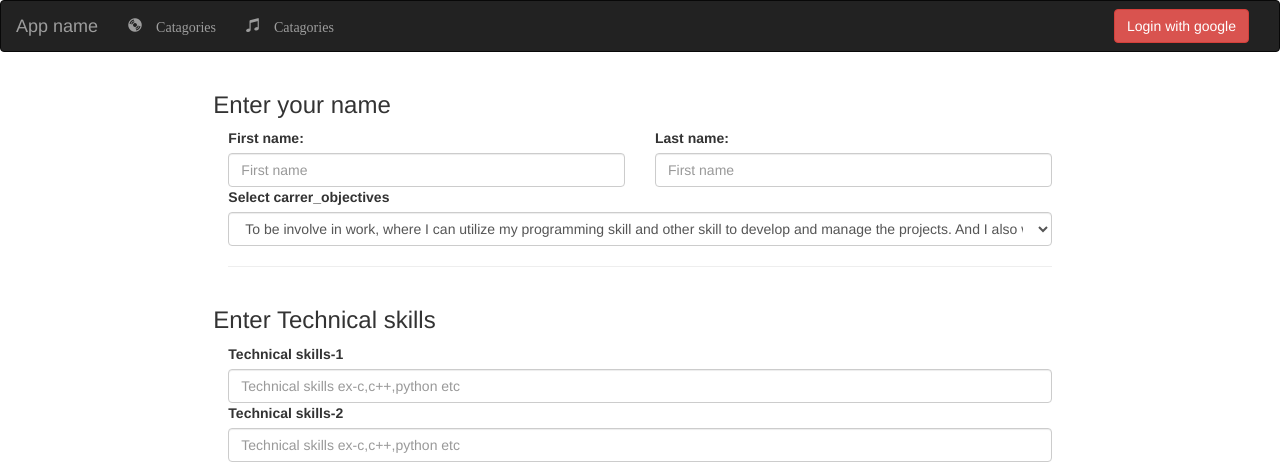
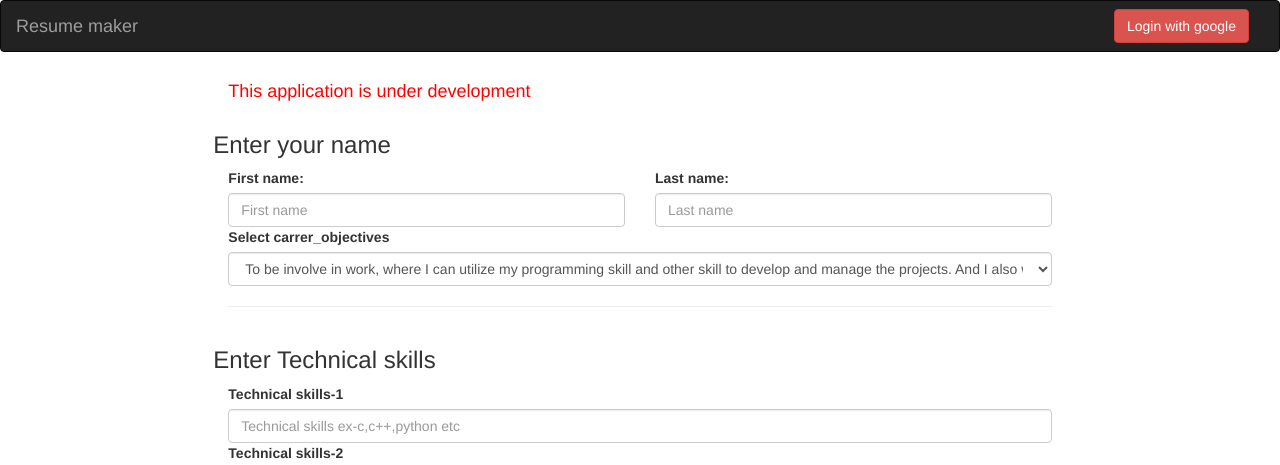
Before and after one commit to sgupta-codeprofile/ondemandservices, a Django app: page /resume_maker/ in a window 1280 px wide. Shown: the top 465 px of the page. Run offline with Django 3.2, Linux system fonts and the light colour scheme; some libraries are stand-ins or nearby versions; some web fonts are replaced.

Commit message:
stop working on resume maker application and fix minor code in resume making

```diff
--- a/resume_maker/forms.py
+++ b/resume_maker/forms.py
@@ -17,7 +17,7 @@ class Resume(forms.Form):
     first_name=forms.CharField(label='First name:',max_length=100,widget=forms.TextInput(attrs={'placeholder':'First name',
                                                                             'class':'form-control'
                                                                             }))
-    last_name=forms.CharField(label='Last name:',max_length=100,widget=forms.TextInput(attrs={'placeholder':'First name',
+    last_name=forms.CharField(label='Last name:',max_length=100,widget=forms.TextInput(attrs={'placeholder':'Last name',
                                                                             'class':'form-control'
                                                                             }))
     carrer_objectives=forms.CharField(label='Select carrer object',widget=forms.Select(choices=carrer_object,attrs={'class':'form-control'}))
@@ -25,16 +25,16 @@ class Resume(forms.Form):
     technical_skills1=forms.CharField(widget=forms.TextInput(attrs={'placeholder':'Technical skills ex-c,c++,python etc',
                                                                             'class':'form-control'
                                                                             }))
-    technical_skills2 = forms.CharField(widget=forms.TextInput(attrs={'placeholder': 'First name',
+    technical_skills2 = forms.CharField(widget=forms.TextInput(attrs={'placeholder': 'Technical skills ex-c,c++,python etc',
                                                                       'class': 'form-control'
                                                                       }))
-    technical_skills3 = forms.CharField(widget=forms.TextInput(attrs={'placeholder': 'First name',
+    technical_skills3 = forms.CharField(widget=forms.TextInput(attrs={'placeholder': 'Technical skills ex-c,c++,python etc',
                                                                       'class': 'form-control'
                                                                       }))
-    technical_skills4 = forms.CharField(widget=forms.TextInput(attrs={'placeholder': 'First name',
+    technical_skills4 = forms.CharField(widget=forms.TextInput(attrs={'placeholder': 'Technical skills ex-c,c++,python etc',
                                                                       'class': 'form-control'
                                                                       }))
-    technical_skills5 = forms.CharField(widget=forms.TextInput(attrs={'placeholder': 'First name',
+    technical_skills5 = forms.CharField(widget=forms.TextInput(attrs={'placeholder': 'Technical skills ex-c,c++,python etc',
                                                                       'class': 'form-control'
                                                                       }))
     #Education
--- a/resume_maker/templates/resume_maker/header.html
+++ b/resume_maker/templates/resume_maker/header.html
@@ -18,16 +18,23 @@
                 <span class="icon-bar"></span>
                 <span class="icon-bar"></span>
             </button>
-      <a class="navbar-brand" href="#">App name</a>
+      <a class="navbar-brand" href="#">Resume maker</a>
     </div>
     <div class="collapse navbar-collapse" id="mynavbar">
-                <ul class="nav navbar-nav">
+                <ul class="nav navbar-nav"><!--
                     <li><a href="$"><span class="glyphicon glyphicon-cd">&nbspCatagories</span></a></li>
-                    <li><a href="#}"><span class="glyphicon glyphicon-music">&nbspCatagories</span></a></li>
+                    <li><a href="#}"><span class="glyphicon glyphicon-music">&nbspCatagories</span></a></li> -->
                 </ul>
                 <ul class="nav navbar-collapse navbar-right">
-                    <li><button class="btn btn-danger navbar-btn">Login with google</button></li>
+                    {% if user.is_authenticated %}
+                    <script>function changetext(obj,text){ obj.innerText=text;}</script>
+                    <a href="{% url 'logout' %}" > <li><button class="btn btn-success navbar-btn" ><div onmouseover="changetext(this,'logout')" onmouseout="changetext(this,'{{user.username}}')">{{user.username}}</div></button></li></a>
+
+                    {% else %}
+                    <a href="{% url 'social:begin' 'google-oauth2' %}"><li><button class="btn btn-danger navbar-btn">Login with google</button></li></a>
+                    {% endif %}
                 </ul>
+
         <!-- add something in right
             <ul class="nav navbar-collapse navbar-right">
                 <li><a href="#"><span class="glyphicon glyphicon-log-in">Login</span></a> </li>
--- a/resume_maker/templates/resume_maker/index.html
+++ b/resume_maker/templates/resume_maker/index.html
@@ -8,6 +8,7 @@
 
 
 <div class="col-sm-8">
+    <h4 style="color:red;">This application is under development</h4>
     <form method="POST"   action="#">
         {%csrf_token%}
         <div class="form-group">
--- a/resume_maker/views.py
+++ b/resume_maker/views.py
@@ -1,6 +1,6 @@
 from django.shortcuts import render
 from django.http import HttpResponse
 from resume_maker.forms import Resume
-# Create your views here.
+
 def index(request):
     return render(request,'resume_maker/index.html',{'form':Resume()})
```
Also changed, not shown: resume_maker/maker.py (added, +15 -0 lines), resume_maker/templates/resume_maker/maker.py (added, +20 -0 lines), 1 other file.
